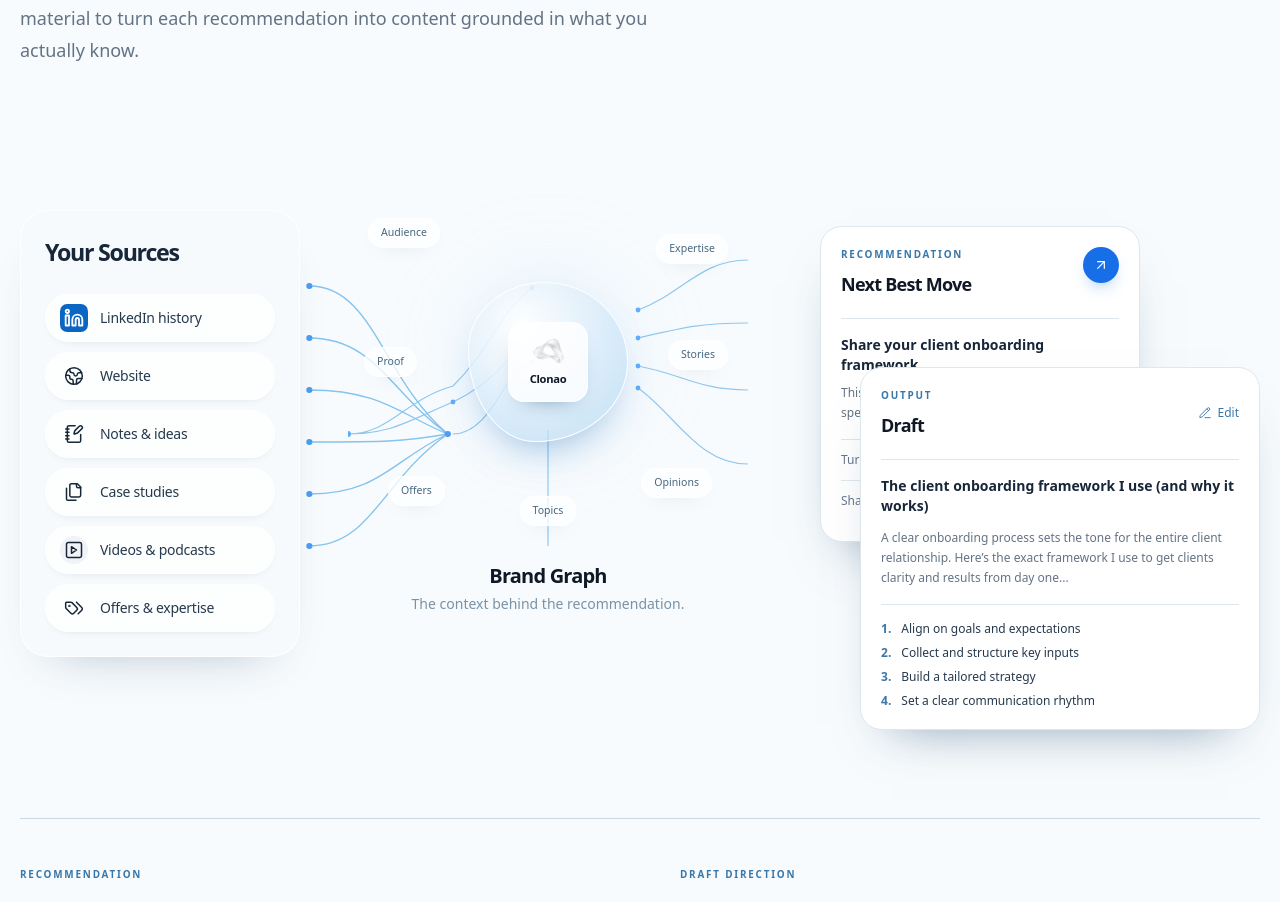
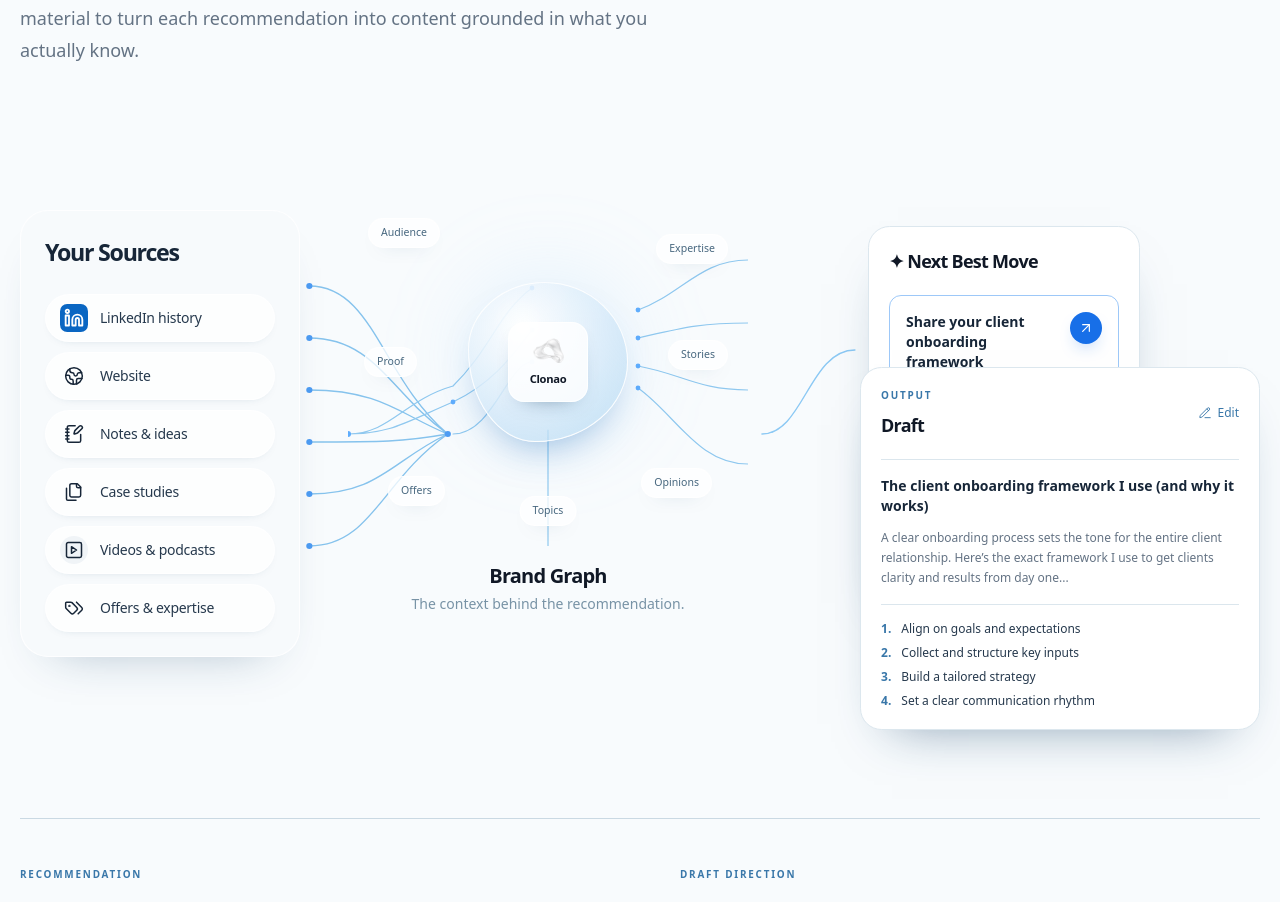
Before and after one commit to veokleo-create07/linkeldn.tool.100k, a Next.js app: page /product in a window 1280 px wide. Shown: the part 1600-2502 px from the top of the page. Built offline with nearby package versions, Linux system fonts and the light colour scheme.

Commit message:
refine: add connected next best move card

```diff
--- a/src/components/marketing/product-create.tsx
+++ b/src/components/marketing/product-create.tsx
@@ -28,7 +28,7 @@ function DesktopCreateSystem() {
       <DesktopConnectors />
       <CreateSourcesCard className="absolute left-0 top-20 z-10" />
       <BrandGraph className="absolute left-[20.5rem] top-12 z-10 w-[25rem]" />
-      <NextMoveCard className="absolute right-[7.5rem] top-24 z-20 w-[20rem]" />
+      <NextMoveCard className="absolute right-[7.5rem] top-24 z-20 lg:w-[17rem]" />
       <DraftCard className="absolute bottom-2 right-0 z-20 w-[25rem]" />
     </div>
   );
@@ -38,6 +38,7 @@ function DesktopConnectors() {
   return (
     <svg className="pointer-events-none absolute inset-0 z-0 h-full w-full" viewBox="0 0 1200 608" fill="none" preserveAspectRatio="none" aria-hidden="true">
       <path d="M280 156C342 156 350 248 414 304M280 208C344 208 360 265 414 304M280 260C350 260 370 286 414 304M280 312C350 312 370 312 414 304M280 364C348 364 360 330 414 304M280 416C340 416 350 350 414 304" stroke="#86c3ed" strokeWidth="1.35" strokeLinecap="round" />
+      <path d="M718 304C758 304 764 220 808 220" stroke="#8cc9f4" strokeWidth="1.35" strokeLinecap="round" />
       <circle cx="280" cy="156" r="3" fill="#4d9cf3" /><circle cx="280" cy="208" r="3" fill="#4d9cf3" /><circle cx="280" cy="260" r="3" fill="#4d9cf3" /><circle cx="280" cy="312" r="3" fill="#4d9cf3" /><circle cx="280" cy="364" r="3" fill="#4d9cf3" /><circle cx="280" cy="416" r="3" fill="#4d9cf3" /><circle cx="414" cy="304" r="3" fill="#4d9cf3" />
     </svg>
   );
@@ -65,10 +66,21 @@ function GraphPaths() {
 
 function NextMoveCard({ className = "" }: { className?: string }) {
   return (
-    <section className={"rounded-[1.35rem] border border-[#dce7ee] bg-white p-5 shadow-[0_28px_52px_-30px_rgba(20,65,103,0.55)] " + className} aria-labelledby="create-next-move-heading">
-      <div className="flex items-start justify-between gap-4"><div><p className="text-[0.62rem] font-semibold uppercase tracking-[0.18em] text-[#3977a9]">Recommendation</p><h3 id="create-next-move-heading" className="mt-2 text-lg font-semibold tracking-[-0.04em] text-[#101826]">Next Best Move</h3></div><span className="flex size-9 shrink-0 items-center justify-center rounded-full bg-[#176fe8] text-white shadow-[0_8px_18px_-10px_rgba(23,111,232,0.9)]"><ArrowUpRight className="size-4" strokeWidth={1.8} aria-hidden="true" /></span></div>
-      <div className="mt-5 border-y border-[#dbe6ed] py-4"><p className="text-sm font-semibold leading-5 text-[#172638]">Share your client onboarding framework</p><p className="mt-2 text-xs leading-5 text-[#647384]">This builds authority, shows your process, and speaks directly to your target audience.</p></div>
-      <div className="divide-y divide-[#e1e9ef] text-xs text-[#65768b]"><p className="py-3">Turn a case study into a before/after post</p><p className="py-3">Share your take on a current industry trend</p></div>
+    <section className={"rounded-[1.35rem] border border-[#dce7ee] bg-white p-5 shadow-[0_28px_52px_-30px_rgba(20,65,103,0.55)] lg:w-[17rem] " + className} aria-labelledby="create-next-move-heading">
+      <div className="flex items-center justify-between gap-4">
+        <h3 id="create-next-move-heading" className="text-lg font-semibold tracking-[-0.04em] text-[#101826]">✦ Next Best Move</h3>
+      </div>
+      <div className="mt-5 rounded-xl border border-[#4d9cf3]/55 px-4 py-4">
+        <div className="flex items-start justify-between gap-3">
+          <p className="text-sm font-semibold leading-5 text-[#172638]">Share your client onboarding framework</p>
+          <span className="flex size-8 shrink-0 items-center justify-center rounded-full bg-[#176fe8] text-white shadow-[0_8px_18px_-10px_rgba(23,111,232,0.9)]"><ArrowUpRight className="size-4" strokeWidth={1.8} aria-hidden="true" /></span>
+        </div>
+        <p className="mt-2 text-xs leading-5 text-[#647384]">This builds authority, shows your process, and speaks directly to your target audience.</p>
+      </div>
+      <div className="mt-3 divide-y divide-[#e1e9ef] border-y border-[#e1e9ef] text-xs text-[#65768b]">
+        <p className="py-3">Turn a case study into a before/after post</p>
+        <p className="py-3">Share your take on a current industry trend</p>
+      </div>
     </section>
   );
 }
```
